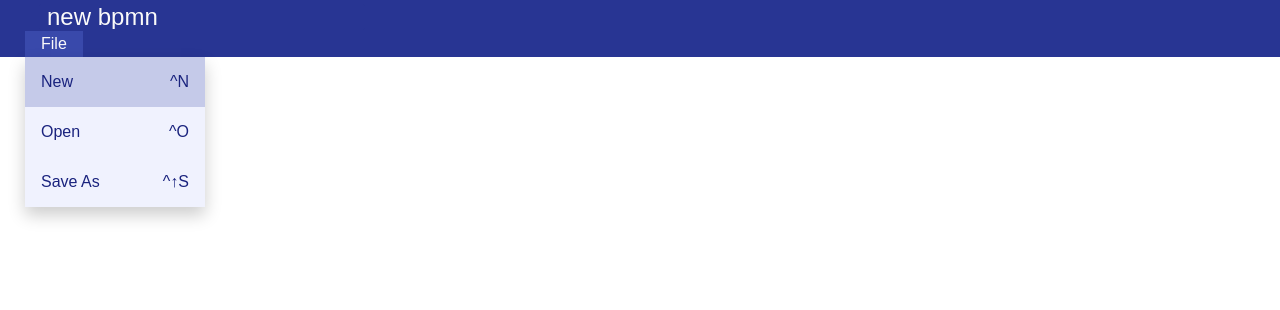
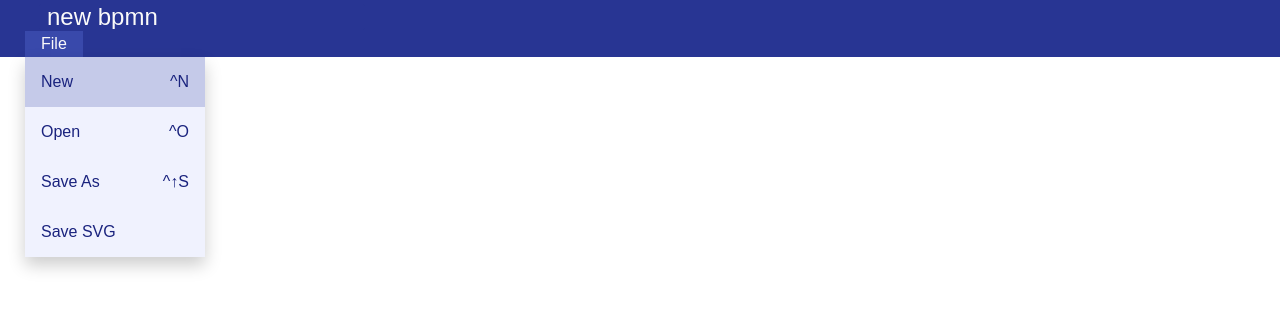
Before and after one commit to nojaja/bpmn-modeler, a website built with webpack: page docs/index.html in a window 1280 px wide. Both pictures are taken after a click on the button "File". Built offline with nearby package versions, Linux system fonts and the light colour scheme; what bpmn-js would draw is missing.

Commit message:
add butSaveSVG

```diff
--- a/docs/index.html
+++ b/docs/index.html
@@ -22,6 +22,7 @@
             <button id="butOpen" type="button" role="menuitem">Open <kbd>^O</kbd></button>
             <button id="butSave" type="button" role="menuitem">Save <kbd>^S</kbd></button>
             <button id="butSaveAs" type="button" role="menuitem">Save As <kbd>^↑S</kbd></button>
+            <button id="butSaveSVG" type="button" role="menuitem">Save SVG </button>
             <button id="butClose" type="button" role="menuitem" class="hidden">Close <kbd>^W</kbd></button>
           </div>
         </div>
```
